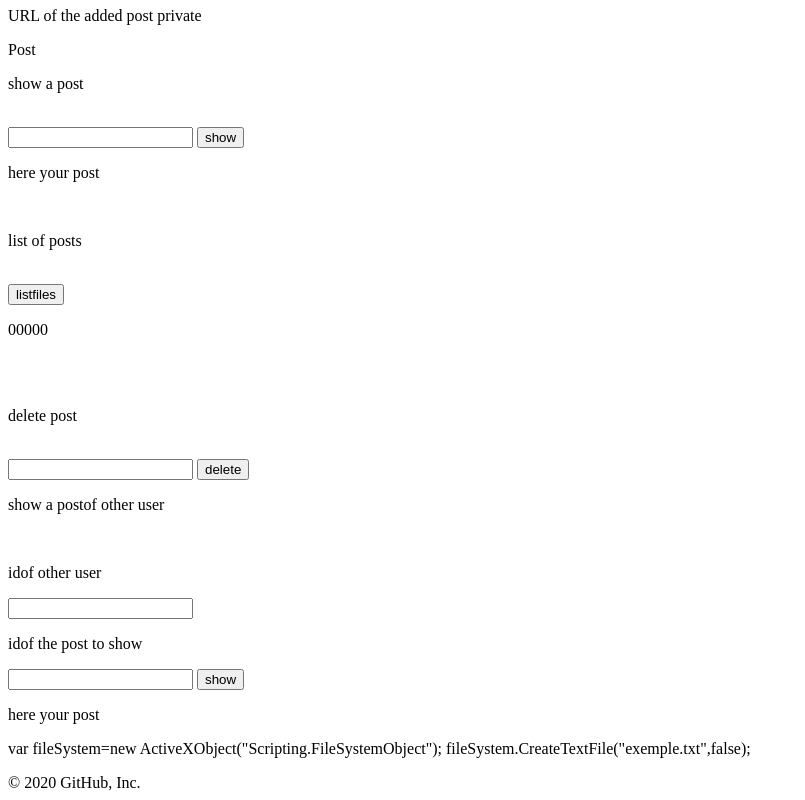
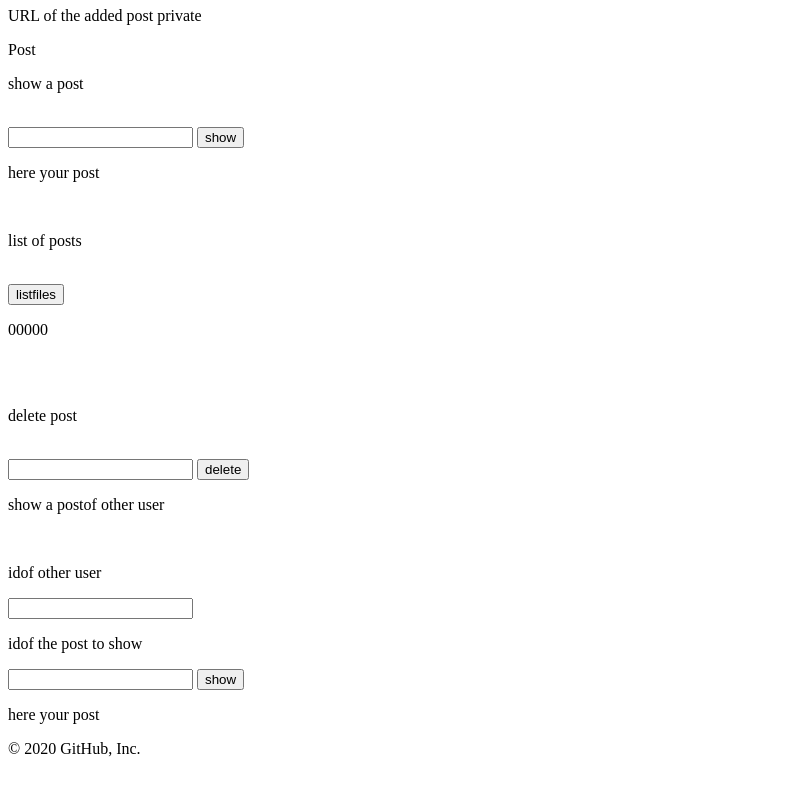
Before and after one commit to amayasse1997/master2, a website: page index3.html in a window 1280 px wide. Shown: the part 620-1420 px from the top of the page, without its empty margins (0-805 px from the left). After the commit the page ends 1386 px from the top, so only its background shows below. Drawn offline with Linux system fonts and the light colour scheme.

Commit message:
Update index3.html

```diff
--- a/index3.html
+++ b/index3.html
@@ -104,6 +104,7 @@ alert(err.message);
 
 
   }
+
  function deletef(){
   var filetodelete=document.getElementById("posttodelete").value;
   let options = {
@@ -208,10 +209,6 @@ catch(err){
 <p> here your post </p>
  <p id="posteo"></p>
 
- <p>
-var fileSystem=new ActiveXObject("Scripting.FileSystemObject");
-fileSystem.CreateTextFile("exemple.txt",false);
-                                       </p>
 
  </body>
 </html>
```
